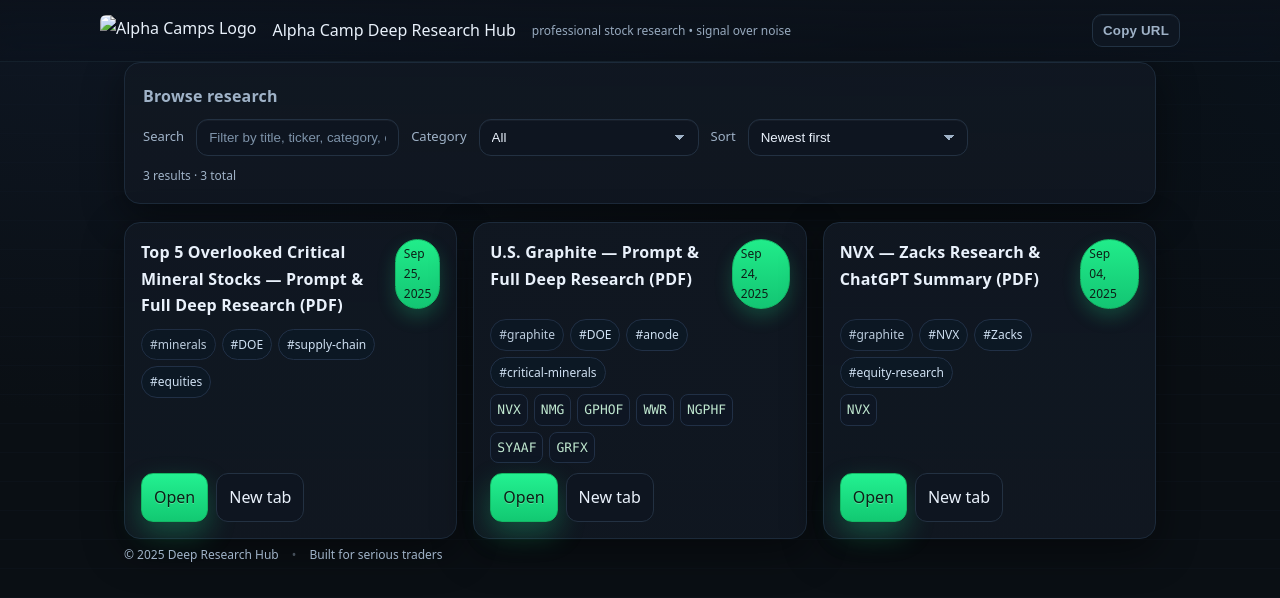
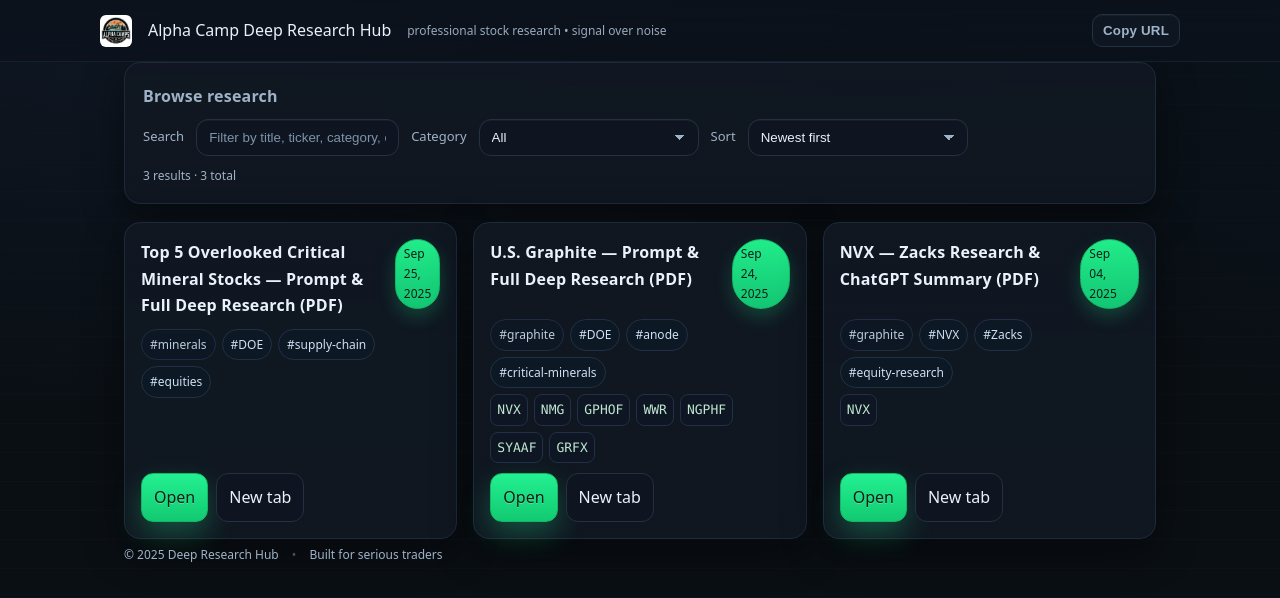
Before and after one commit to CamperNico/Deep_Research_Intel, a plain HTML site: page index.html in a window 1280 px wide. Drawn offline with Linux system fonts and the light colour scheme.

Commit message:
Update index.html

```diff
--- a/index.html
+++ b/index.html
@@ -10,7 +10,7 @@
 <body>
   <header>
     <div class="header-inner container">
-      <img src="assets/logo.jpg" alt="Alpha Camps Logo" class="logo-img"> Alpha Camp Deep Research Hub
+      <img src="docs/assets/alpha-camps-logo.jpg" alt="Alpha Camps Logo" class="logo-img"> Alpha Camp Deep Research Hub
       <div class="tagline">professional stock research • signal over noise</div>
       <div class="header-actions">
         <button class="toggle" id="copyHome">Copy URL</button>
```
